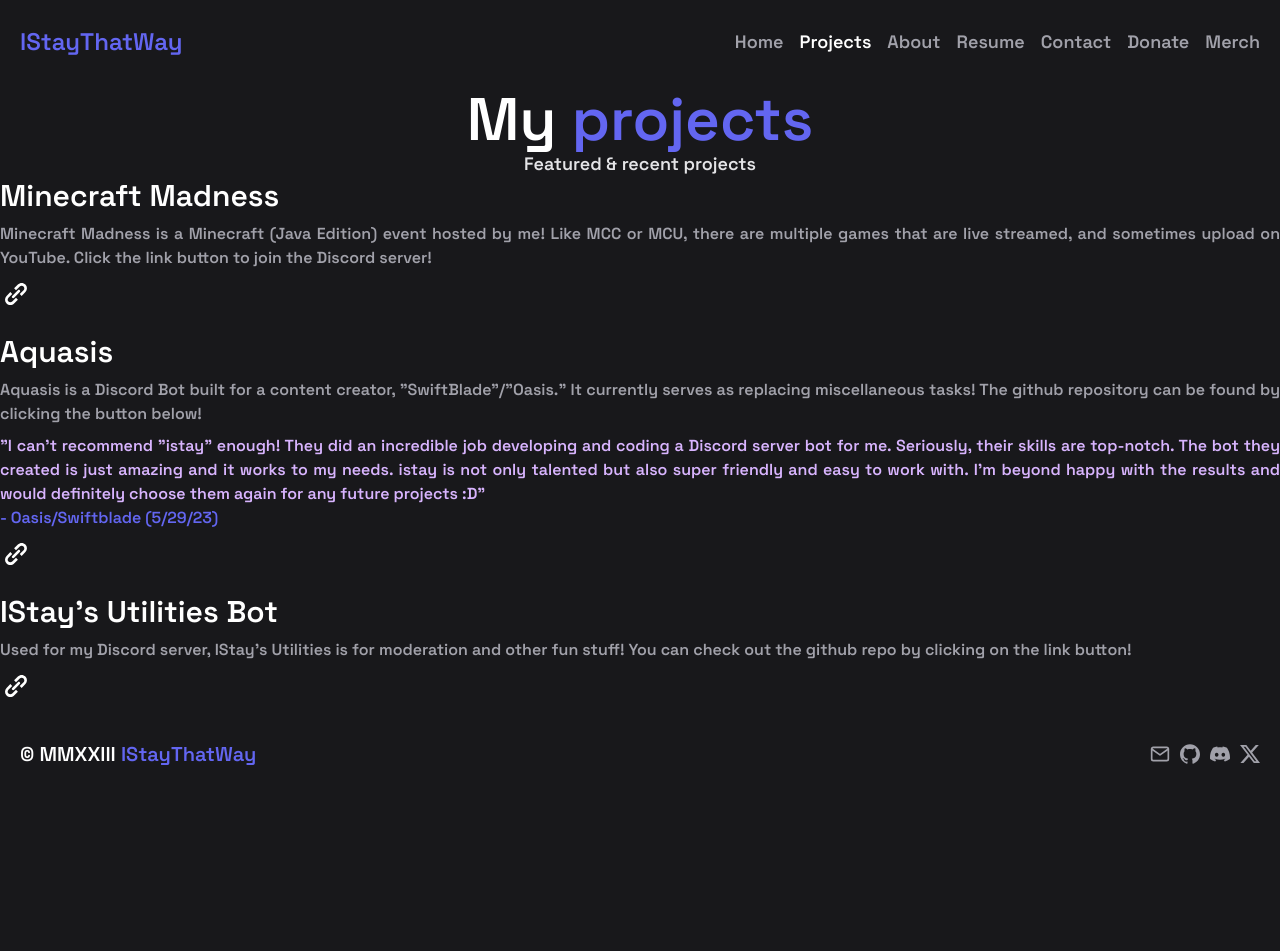
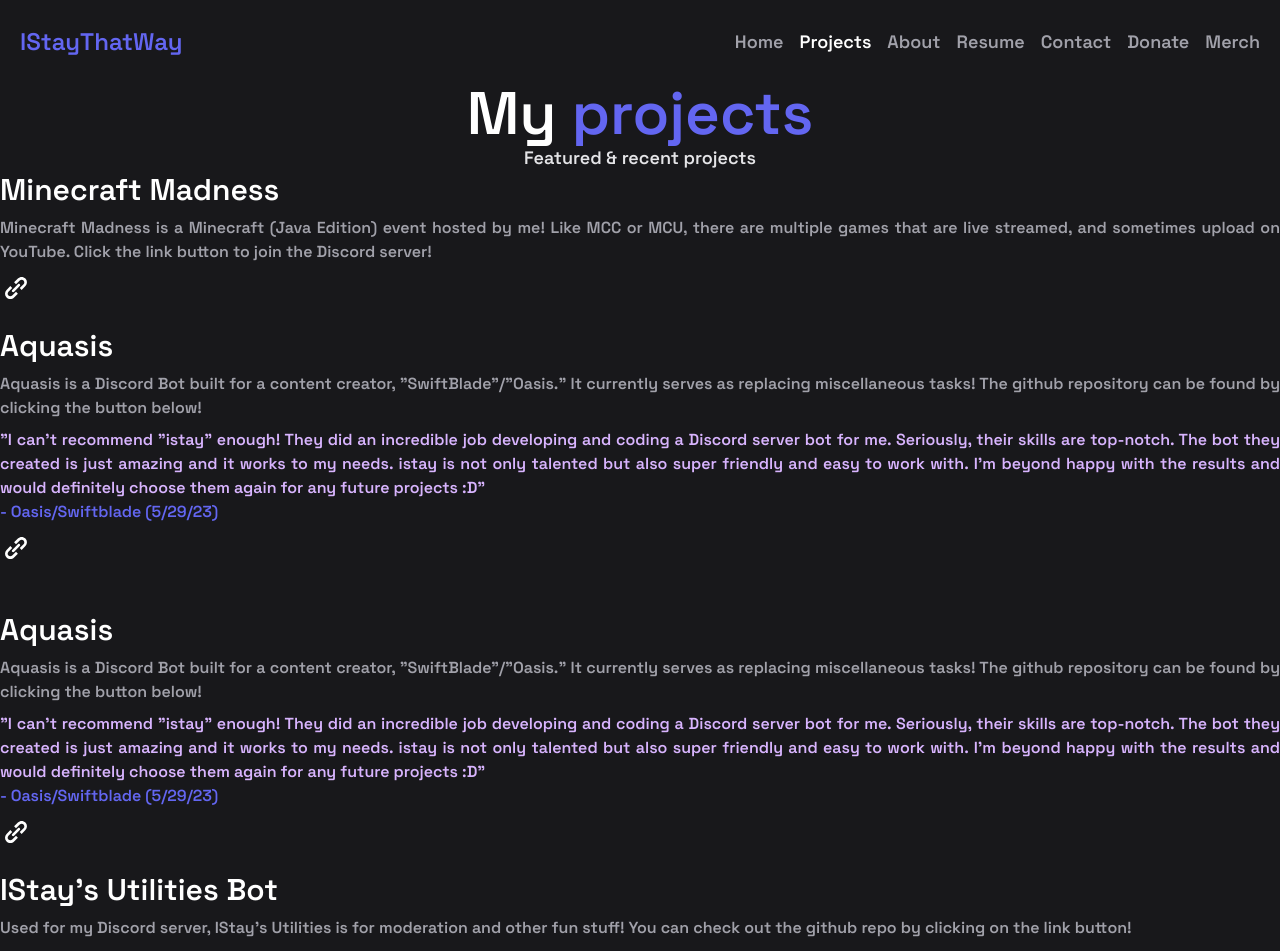
Before and after one commit to IStayThatWayCoding/istaythatway.com, a Next.js app: page /projects in a window 1280 px wide. Shown: the top 951 px of the page. Before the commit the page ends 800 px from the top, so only its background shows below. Built offline with nearby package versions, Linux system fonts and the light colour scheme.

Commit message:
Update projects.js

```diff
--- a/pages/projects.js
+++ b/pages/projects.js
@@ -68,6 +68,32 @@
                                     </div>
                                     <br>
                                     </br>
+
+                                    <br>
+                                    </br>
+                                    <div className="flex-grow space-y-2">
+                                        <h1 className="text-3xl font-bold">Aquasis</h1>
+                                        <p className="text-gray-400 py- text-justify">
+                                            Aquasis is a Discord Bot built for a content creator, "SwiftBlade"/"Oasis." It currently serves as replacing miscellaneous tasks! The github repository can be found by clicking the button below!
+                                        </p>
+                                        <p className="text-purple-300 py- text-justify">
+                                            "I can't recommend "istay" enough! They did an incredible job developing and coding a Discord server bot for me. Seriously, their skills are top-notch. The bot they created is just amazing and it works to my needs. istay is not only talented but also super friendly and easy to work with. I'm beyond happy with the results and would definitely choose them again for any future projects :D" <br/><a href="https://discord.gg/RtsZcajWCR" target="_blank">- Oasis/Swiftblade (5/29/23)</a>
+                                        </p>
+
+                                        <div className="flex space-x-2">
+                                            <a className="rounded-full" href="https://www.github.com/istaythatwaycoding/aquasis" target="_blank">
+                                                <svg className="h-8 w-8" fill="#fff" viewBox="0 0 24 24" xmlns="http://www.w3.org/2000/svg">
+                                                    <title>Link</title>
+                                                    <path d="M14.8284 12L16.2426 13.4142L19.071 10.5858C20.6331 9.02365 20.6331 6.49099 19.071 4.9289C17.509 3.3668 14.9763 3.3668 13.4142 4.9289L10.5858 7.75732L12 9.17154L14.8284 6.34311C15.6095 5.56206 16.8758 5.56206 17.6568 6.34311C18.4379 7.12416 18.4379 8.39049 17.6568 9.17154L14.8284 12Z" />
+                                                    <path d="M12 14.8285L13.4142 16.2427L10.5858 19.0711C9.02372 20.6332 6.49106 20.6332 4.92896 19.0711C3.36686 17.509 3.36686 14.9764 4.92896 13.4143L7.75739 10.5858L9.1716 12L6.34317 14.8285C5.56212 15.6095 5.56212 16.8758 6.34317 17.6569C7.12422 18.4379 8.39055 18.4379 9.1716 17.6569L12 14.8285Z" />
+                                                    <path d="M14.8285 10.5857C15.219 10.1952 15.219 9.56199 14.8285 9.17147C14.4379 8.78094 13.8048 8.78094 13.4142 9.17147L9.1716 13.4141C8.78107 13.8046 8.78107 14.4378 9.1716 14.8283C9.56212 15.2188 10.1953 15.2188 10.5858 14.8283L14.8285 10.5857Z" />
+                                                </svg>
+                                            </a>
+                                        </div>
+                                    </div>
+                                    <br>
+                                    </br>
+
                                     <div className="flex-grow space-y-2">
                                         <h1 className="text-3xl font-bold">IStay's Utilities Bot</h1>
                                         <p className="text-gray-400 py- text-justify">
```
